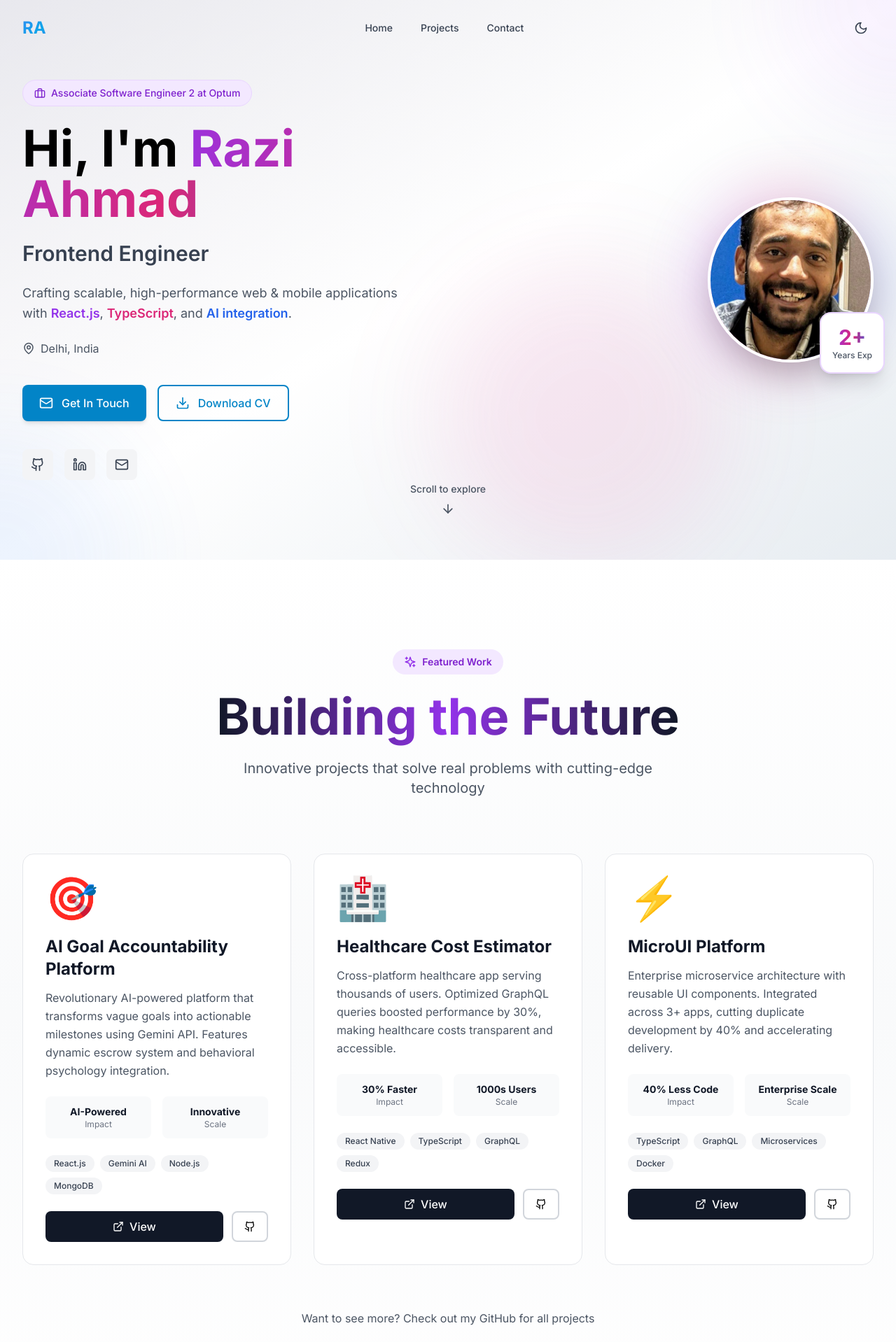
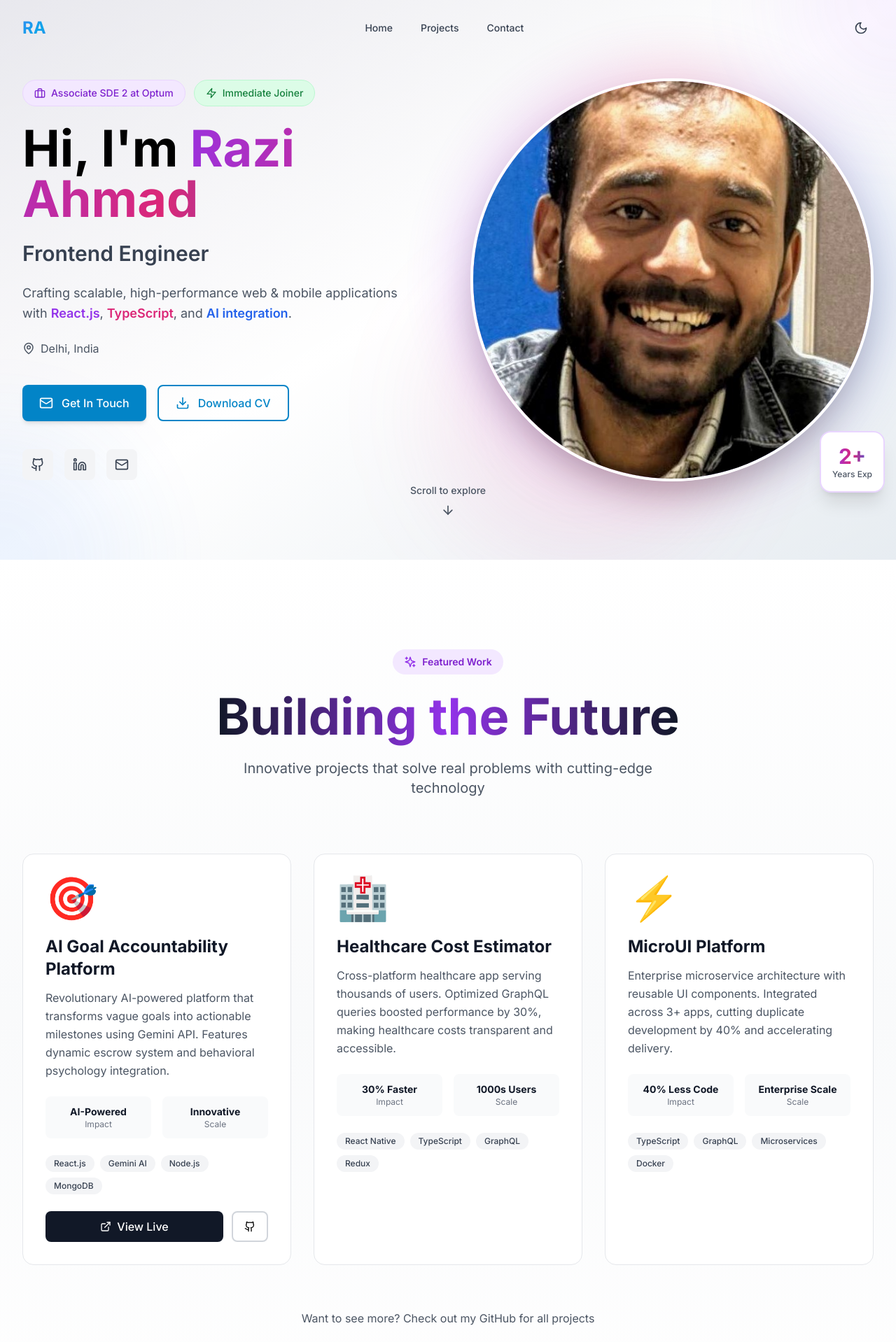
Before and after one commit to raziahmad854/razi-ahmad-portfolio, a Next.js app: page / in a window 1280 px wide. Shown: the top 1918 px of the page at 70% size. Built offline with nearby package versions, Linux system fonts and the light colour scheme.

Commit message:
indentation

```diff
--- a/app/components/sections/Contact.tsx
+++ b/app/components/sections/Contact.tsx
@@ -77,19 +77,19 @@ const Contact = () => {
               <span className="text-sm font-semibold text-purple-700 dark:text-purple-300">Let's Connect</span>
             </motion.div>
 
-            <h2 className="text-5xl md:text-6xl lg:text-7xl font-bold mb-6">
+            <h2 className="text-4xl sm:text-5xl md:text-6xl lg:text-7xl font-bold mb-6">
               <span className="bg-gradient-to-r from-gray-900 via-purple-600 to-gray-900 dark:from-white dark:via-purple-400 dark:to-white bg-clip-text text-transparent">
                 Get In Touch
               </span>
             </h2>
 
-            <p className="text-xl text-gray-600 dark:text-gray-400 max-w-2xl mx-auto mb-4">
+            <p className="text-lg sm:text-xl text-gray-600 dark:text-gray-400 max-w-2xl mx-auto mb-4 px-4">
               Have a project in mind or just want to chat about tech? I'd love to hear from you!
             </p>
 
-            <div className="flex items-center justify-center gap-2 text-gray-600 dark:text-gray-400">
+            <div className="flex items-center justify-center gap-2 text-gray-600 dark:text-gray-400 px-4">
               <MapPin size={18} />
-              <span>Based in Delhi, India • Available Worldwide</span>
+              <span className="text-sm sm:text-base">Based in Delhi, India • Available Worldwide</span>
             </div>
           </motion.div>
 
@@ -140,10 +140,10 @@ const Contact = () => {
             <div className="absolute bottom-0 left-0 w-32 h-32 bg-white/10 rounded-full blur-2xl"></div>
 
             <div className="relative z-10">
-              <h3 className="text-3xl md:text-4xl font-bold mb-4">
+              <h3 className="text-2xl sm:text-3xl md:text-4xl font-bold mb-4 px-4">
                 Ready to bring your ideas to life?
               </h3>
-              <p className="text-lg text-purple-100 mb-8 max-w-2xl mx-auto">
+              <p className="text-base sm:text-lg text-purple-100 mb-8 max-w-2xl mx-auto px-4">
                 Whether it's a new project, collaboration opportunity, or just a friendly chat about tech—I'm all ears!
               </p>
 
--- a/app/components/sections/Hero.tsx
+++ b/app/components/sections/Hero.tsx
@@ -1,7 +1,7 @@
 'use client'
 
 import { motion } from 'framer-motion'
-import { ArrowDown, Download, Mail, Github, Linkedin, MapPin, Briefcase } from 'lucide-react'
+import { ArrowDown, Download, Mail, Github, Linkedin, MapPin, Briefcase, Zap } from 'lucide-react'
 import { scrollToSection, downloadResume } from '@/lib/utils'
 import Button from '../ui/Button'
 import Image from 'next/image'
@@ -51,9 +51,10 @@ const Hero = () => {
             initial={{ opacity: 0, x: -50 }}
             animate={{ opacity: 1, x: 0 }}
             transition={{ duration: 0.8 }}
-            className="space-y-6"
+            className="space-y-6 text-center lg:text-left"
           >
-            {/* Badge */}
+            {/* Badges */}
+            <div className="flex flex-wrap gap-3 justify-center lg:justify-start">
               <motion.div
                 initial={{ opacity: 0, y: 20 }}
                 animate={{ opacity: 1, y: 0 }}
@@ -61,14 +62,25 @@ const Hero = () => {
                 className="inline-flex items-center gap-2 px-4 py-2 bg-purple-100 dark:bg-purple-900/40 rounded-full text-sm font-medium text-purple-700 dark:text-purple-300 border border-purple-200 dark:border-purple-800"
               >
                 <Briefcase size={16} />
-              <span>Associate Software Engineer 2 at Optum</span>
+                <span>Associate SDE 2 at Optum</span>
               </motion.div>
+
+              <motion.div
+                initial={{ opacity: 0, y: 20 }}
+                animate={{ opacity: 1, y: 0 }}
+                transition={{ delay: 0.3 }}
+                className="inline-flex items-center gap-2 px-4 py-2 bg-green-100 dark:bg-green-900/40 rounded-full text-sm font-medium text-green-700 dark:text-green-300 border border-green-200 dark:border-green-800"
+              >
+                <Zap size={16} />
+                <span>Immediate Joiner</span>
+              </motion.div>
+            </div>
 
             {/* Name */}
             <motion.h1
               initial={{ opacity: 0, y: 20 }}
               animate={{ opacity: 1, y: 0 }}
-              transition={{ delay: 0.3 }}
+              transition={{ delay: 0.4 }}
               className="text-5xl md:text-6xl lg:text-7xl font-bold"
             >
               Hi, I'm{' '}
@@ -81,7 +93,7 @@ const Hero = () => {
             <motion.p
               initial={{ opacity: 0, y: 20 }}
               animate={{ opacity: 1, y: 0 }}
-              transition={{ delay: 0.4 }}
+              transition={{ delay: 0.5 }}
               className="text-2xl md:text-3xl font-semibold text-gray-700 dark:text-gray-300"
             >
               Frontend Engineer
@@ -91,8 +103,8 @@ const Hero = () => {
             <motion.p
               initial={{ opacity: 0, y: 20 }}
               animate={{ opacity: 1, y: 0 }}
-              transition={{ delay: 0.5 }}
-              className="text-lg text-gray-600 dark:text-gray-400 leading-relaxed max-w-xl"
+              transition={{ delay: 0.6 }}
+              className="text-lg text-gray-600 dark:text-gray-400 leading-relaxed max-w-xl mx-auto lg:mx-0"
             >
               Crafting scalable, high-performance web & mobile applications with{' '}
               <span className="font-semibold text-purple-600 dark:text-purple-400">React.js</span>,{' '}
@@ -104,8 +116,8 @@ const Hero = () => {
             <motion.div
               initial={{ opacity: 0, y: 20 }}
               animate={{ opacity: 1, y: 0 }}
-              transition={{ delay: 0.6 }}
-              className="flex items-center gap-2 text-gray-600 dark:text-gray-400"
+              transition={{ delay: 0.7 }}
+              className="flex items-center gap-2 text-gray-600 dark:text-gray-400 justify-center lg:justify-start"
             >
               <MapPin size={18} />
               <span>Delhi, India</span>
@@ -115,8 +127,8 @@ const Hero = () => {
             <motion.div
               initial={{ opacity: 0, y: 20 }}
               animate={{ opacity: 1, y: 0 }}
-              transition={{ delay: 0.7 }}
-              className="flex flex-wrap gap-4 pt-4"
+              transition={{ delay: 0.8 }}
+              className="flex flex-wrap gap-4 pt-4 justify-center lg:justify-start"
             >
               <Button
                 size="lg"
@@ -140,8 +152,8 @@ const Hero = () => {
             <motion.div
               initial={{ opacity: 0, y: 20 }}
               animate={{ opacity: 1, y: 0 }}
-              transition={{ delay: 0.8 }}
-              className="flex gap-4 pt-4"
+              transition={{ delay: 0.9 }}
+              className="flex gap-4 pt-4 justify-center lg:justify-start"
             >
               {socialLinks.map((link, index) => (
                 <motion.a
@@ -165,9 +177,9 @@ const Hero = () => {
             initial={{ opacity: 0, x: 50 }}
             animate={{ opacity: 1, x: 0 }}
             transition={{ duration: 0.8, delay: 0.2 }}
-            className="relative lg:justify-self-end"
+            className="relative flex justify-center lg:justify-end"
           >
-            <div className="relative w-full max-w-md mx-auto">
+            <div className="relative w-full max-w-sm lg:max-w-lg xl:max-w-xl">
               {/* Decorative Elements */}
               <div className="absolute -inset-4 bg-gradient-to-r from-purple-600 via-pink-600 to-blue-600 dark:from-purple-500 dark:via-pink-500 dark:to-blue-500 rounded-full opacity-20 blur-2xl animate-pulse"></div>
 
@@ -188,7 +200,7 @@ const Hero = () => {
 
 
                 <Image
-                  src="/images/photo.jpg"
+                  src="/images/profile.jpg"
                   alt="Razi Ahmad"
                   fill
                   className="object-cover"
--- a/app/components/sections/Projects.tsx
+++ b/app/components/sections/Projects.tsx
@@ -15,7 +15,8 @@ const Projects = () => {
       gradient: 'from-purple-500 to-pink-500',
       stats: { impact: 'AI-Powered', metric: 'Innovative' },
       github: 'https://github.com/raziahmad854',
-      demo: '#',
+      demo: 'https://ai-escrow-six.vercel.app/',
+      showLinks: true,
     },
     {
       title: 'Healthcare Cost Estimator',
@@ -24,8 +25,7 @@ const Projects = () => {
       tags: ['React Native', 'TypeScript', 'GraphQL', 'Redux'],
       gradient: 'from-blue-500 to-cyan-500',
       stats: { impact: '30% Faster', metric: '1000s Users' },
-      github: 'https://github.com/raziahmad854',
-      demo: '#',
+      showLinks: false,
     },
     {
       title: 'MicroUI Platform',
@@ -34,8 +34,7 @@ const Projects = () => {
       tags: ['TypeScript', 'GraphQL', 'Microservices', 'Docker'],
       gradient: 'from-orange-500 to-red-500',
       stats: { impact: '40% Less Code', metric: 'Enterprise Scale' },
-      github: 'https://github.com/raziahmad854',
-      demo: '#',
+      showLinks: false,
     }
   ]
 
@@ -127,13 +126,14 @@ const Projects = () => {
                   </div>
 
                   {/* Action Buttons */}
+                  {project.showLinks && (
                     <div className="flex gap-3">
                       <button
                         onClick={() => window.open(project.demo, '_blank')}
                         className="flex-1 flex items-center justify-center gap-2 px-4 py-2.5 bg-gray-900 dark:bg-white text-white dark:text-gray-900 rounded-lg font-medium hover:bg-gray-800 dark:hover:bg-gray-100 transition-colors"
                       >
                         <ExternalLink size={16} />
-                      <span>View</span>
+                        <span>View Live</span>
                       </button>
                       <button
                         onClick={() => window.open(project.github, '_blank')}
@@ -142,6 +142,7 @@ const Projects = () => {
                         <Github size={16} />
                       </button>
                     </div>
+                  )}
                 </div>
               </div>
             </motion.div>
```
Also changed, not shown: public/images/profile.jpg (renamed from public/images/photo.jpg). Lines whose indentation alone changed are shown as unchanged.
